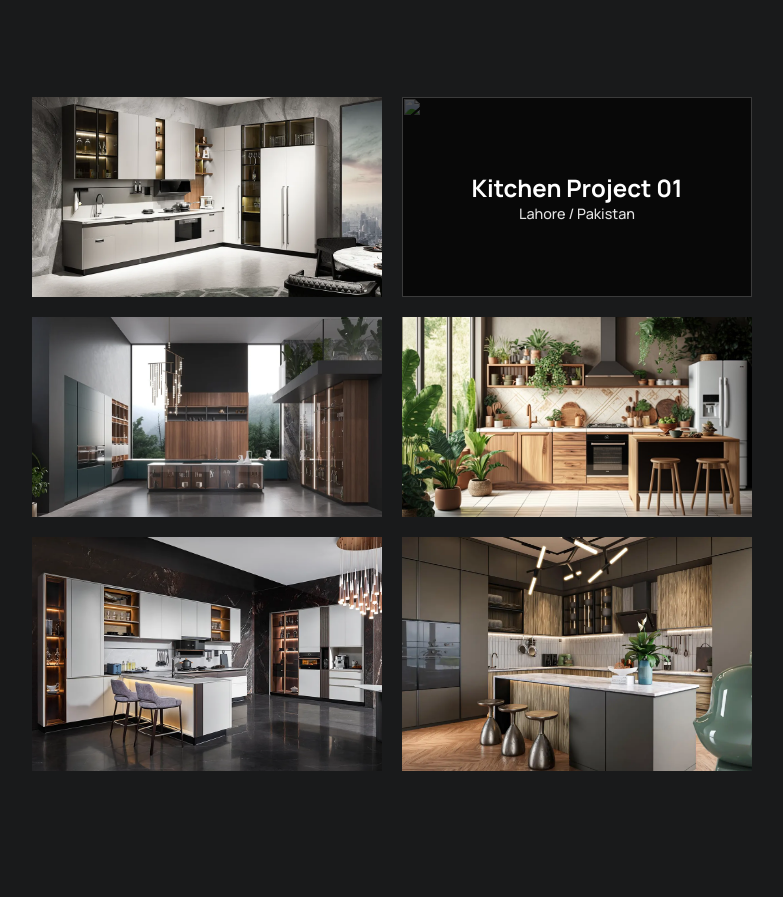
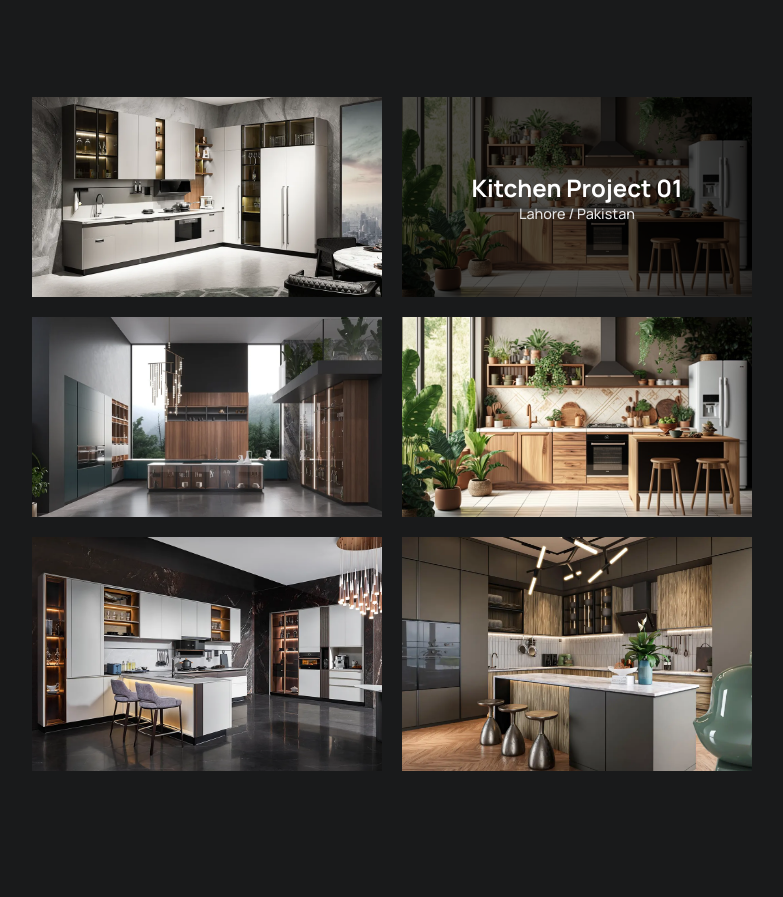
Before and after one commit to coder-ahmadqazzafi/Kitchor, a plain HTML site: page index.html in a window 1280 px wide. Shown: the part 4051-4948 px from the top of the page, without its empty margins (248-1031 px from the left). Drawn offline with Linux system fonts and the light colour scheme; a web font is replaced by a local one.

Commit message:
Update index.html

```diff
--- a/index.html
+++ b/index.html
@@ -268,7 +268,7 @@
                 </div>
                 <div class="project">
                     <div class="project_pic">
-                        <img src="./img5.webp" alt="">
+                        <img src="./img6.jpeg" alt="">
                     </div>
                     <div class="project_detail show_detail">
                         <h1>Kitchen Project 01</h1>
```
